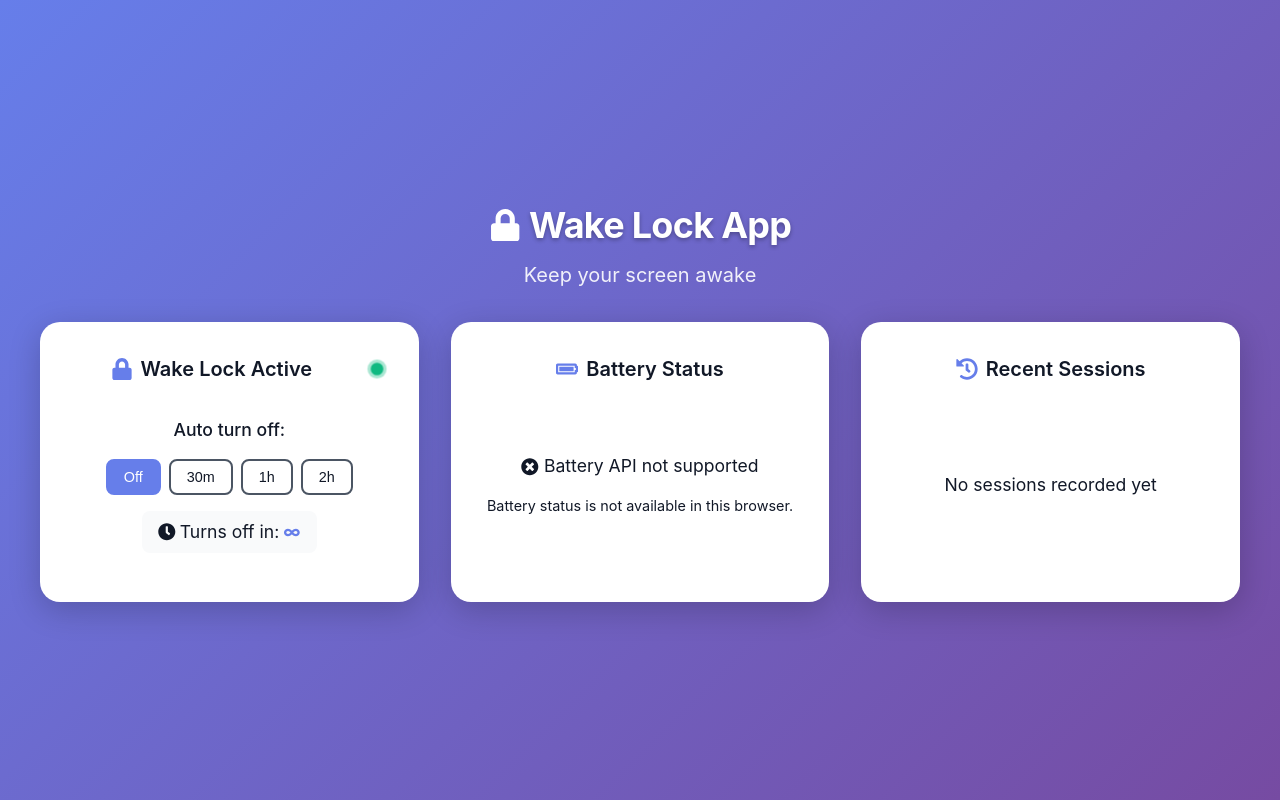
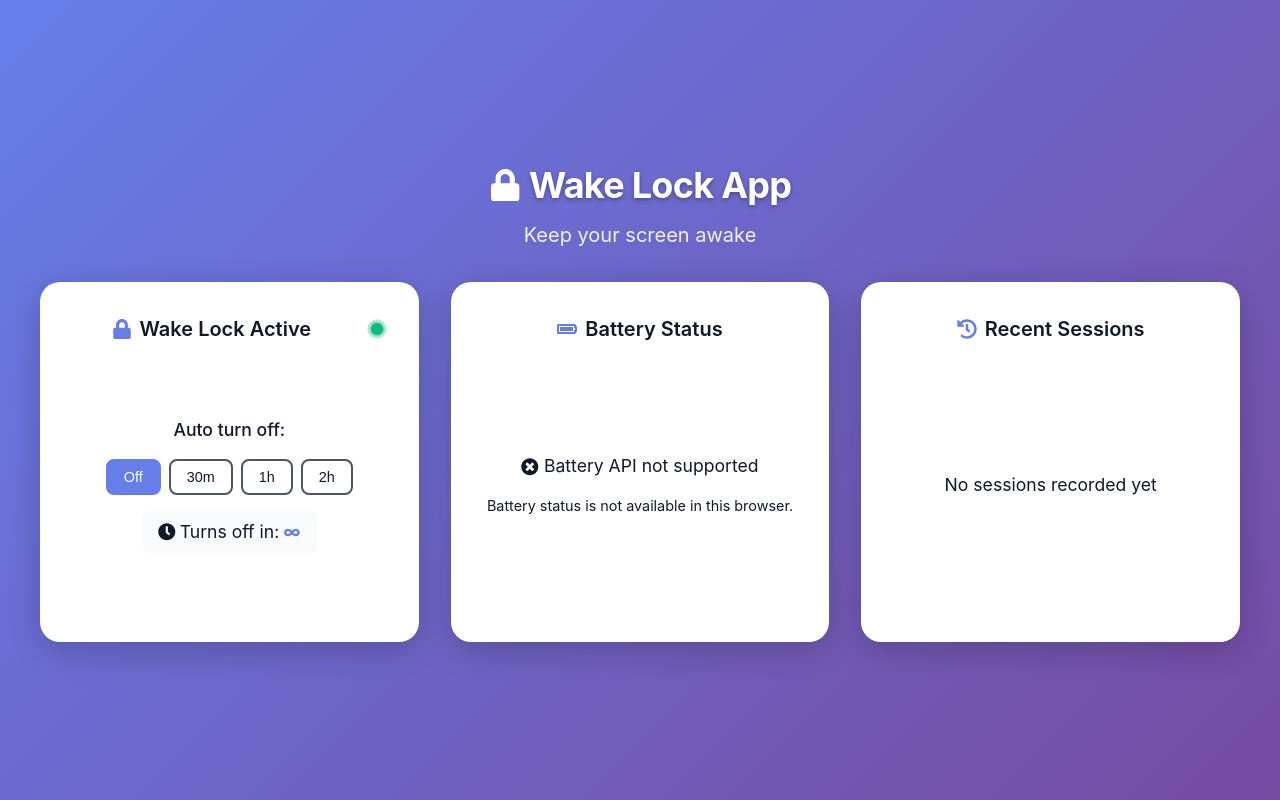
Before and after one commit to sendilb191/no-sleep-react, a React (Vite) app: page / in a window 1280 px wide. Built offline with nearby package versions, Linux system fonts and the light colour scheme.

Commit message:
Fix card layout and history table styling

```diff
--- a/src/App.less
+++ b/src/App.less
@@ -68,7 +68,7 @@
       gap: var(--spacing-md);
       text-align: center;
       min-width: 0;
-      min-height: 280px;
+      height: 360px;
 
       .card-title {
         display: flex;
@@ -83,7 +83,9 @@
         width: 100%;
 
         svg {
-          font-size: 1.1em;
+          width: 20px;
+          height: 20px;
+          flex-shrink: 0;
           color: var(--primary);
         }
       }
--- a/src/components/History/History.less
+++ b/src/components/History/History.less
@@ -1,6 +1,11 @@
 /* History Component Styles */
 
 .history-card {
+  .card-content {
+    overflow: hidden;
+    min-height: 0;
+  }
+
   .history-header {
     display: flex;
     align-items: center;
@@ -47,9 +52,11 @@
 
   .history-table-wrapper {
     width: 100%;
-    max-height: 250px;
+    flex: 1;
+    min-height: 0;
     overflow-y: auto;
-    padding-right: var(--spacing-xs);
+    border: 1px solid var(--dark-grey);
+    border-radius: var(--radius-sm);
 
     &::-webkit-scrollbar {
       width: 8px;
@@ -57,7 +64,6 @@
 
     &::-webkit-scrollbar-track {
       background: var(--gray-100);
-      border-radius: 4px;
     }
 
     &::-webkit-scrollbar-thumb {
@@ -75,30 +81,18 @@
     border-collapse: separate;
     border-spacing: 0;
     text-align: left;
-    border: 1px solid var(--dark-grey);
-    border-radius: var(--radius-sm);
-    overflow: hidden;
 
     thead {
       position: sticky;
       top: 0;
       background: var(--white);
-      position: relative;
-
-      tr:first-child th:first-child {
-        border-top-left-radius: var(--radius-sm);
-      }
-
-      tr:first-child th:last-child {
-        border-top-right-radius: var(--radius-sm);
-      }
 
       th {
         padding: var(--spacing-sm) var(--spacing-md);
         font-size: var(--font-size-sm);
         font-weight: 600;
         color: var(--dark-grey);
-        border-bottom: 2px solid var(--dark-grey);
+        border-bottom: 1px solid var(--dark-grey);
         border-right: 1px solid var(--dark-grey);
         background: var(--white);
 
@@ -119,10 +113,8 @@
           background: var(--gray-100);
         }
 
-        border-bottom: 1px solid var(--dark-grey);
-
-        &:last-child {
-          border-bottom: none;
+        &:not(:last-child) {
+          border-bottom: 1px solid var(--dark-grey);
         }
       }
 
```
